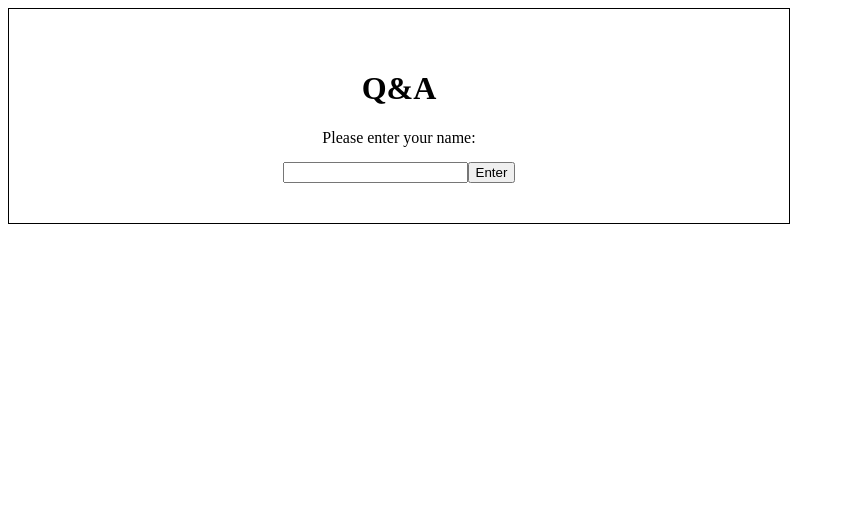
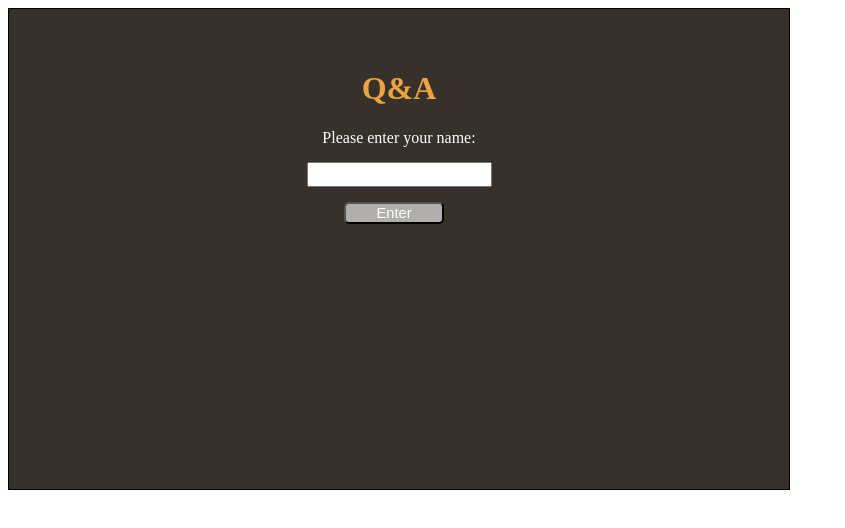
Before and after one commit to mancng/mean_qanda, an Angular app in the folder mainApp/: page / in a window 1280 px wide. Shown: the top 528 px of the page, without its empty margins (0-845 px from the left). Built offline with nearby package versions, Linux system fonts and the light colour scheme.

Commit message:
updated design

```diff
--- a/mainApp/src/app/all-questions/all-questions.component.css
+++ b/mainApp/src/app/all-questions/all-questions.component.css
@@ -2,21 +2,35 @@
     width: 700px;
     border: 1px solid black;
     padding: 40px;
+    background-color: #36322b;
+}
+
+h1{
+    color: #eca341
 }
 
 table, th, td {
-    border: 1px solid black;
+    border: 1px solid #eca341;
     border-collapse: collapse;
-    padding: 4px;
+    padding: 10px;
+    color: white;
 }
-
-/* #link{
-    text-decoration: underline;
-    cursor: pointer;
-    color: #550691;
-} */
 
 
 #search_txt{
     margin: 15px 0px;
 }
+
+span, a, p{
+    color: white;
+}
+
+p{
+    display: inline;
+    margin-left: 332px;
+}
+
+#search_txt{
+    width: 300px;
+    margin-left: 10px;
+}
--- a/mainApp/src/app/all-questions/all-questions.component.html
+++ b/mainApp/src/app/all-questions/all-questions.component.html
@@ -1,8 +1,8 @@
 <div id="wrapper">
   <h1>Hi {{currentUser.name}}!</h1>
-  <a [routerLink]="['/new_question']">Add a question</a> |
+  <a [routerLink]="['/new_question']">Add a question</a><span> | </span>
   <a href="javascript:void(0)" (click)="logoutThruService()">Logout</a><br>
-  <span>Search:</span>
+  <p>Search: </p>
   <input id="search_txt" type="text" name="search" (keyup)="search()" [(ngModel)]="searchedString">
   <table>
     <tr id="header">
--- a/mainApp/src/app/create-answer/create-answer.component.css
+++ b/mainApp/src/app/create-answer/create-answer.component.css
@@ -3,11 +3,34 @@
     border: 1px solid black;
     padding: 40px;
     margin-top: 30px;
+    background-color: #36322b;
+}
+
+h2{
+    color: #eca341;
+}
+
+span, a{
+    color: white;
+}
+
+button{
+    background: #b0afac;
+    width: 100px;
+    font-size: 11pt;
+    border-radius: 5px;
+    margin-right: 10px;
+    color: white;
+}
+
+#cancel_btn{
+    margin-left: 427px;
 }
 
 #yourAnswer{
     vertical-align: top;
     margin-right: 105px;
+    color: white;
 }
 
 #answerContent{
@@ -20,6 +43,7 @@
     vertical-align: top;
     line-height: 2.5em;
     margin-right: 20px;
+    color: white;
 }
 
 #answerDesc{
--- a/mainApp/src/app/create-answer/create-answer.component.html
+++ b/mainApp/src/app/create-answer/create-answer.component.html
@@ -1,15 +1,16 @@
 <div id="wrapper">
-    <a [routerLink]="['/all']">Home</a> |
-    <a [routerLink]="['/question',questionId]">Go Back to Question</a> |
+    <a [routerLink]="['/all']">Home</a> <span> | </span>
+    <a [routerLink]="['/question',questionId]">Go Back to Question</a> <span> | </span>
     <a href="javascript:void(0)" (click)="logoutThruService()">Logout</a><br>
-    <h1>{{questionContent}}</h1>
+    <h2>{{questionContent}}</h2>
     <form>
         <span id="yourAnswer">Your Answer:</span>
         <textarea name="answerContent" id="answerContent
         " cols="70" rows="8" [(ngModel)]="answerContent"></textarea><br>
         <p id="description">Supporting details for your answer (optional):</p>
         <textarea name="answerDesc" id="answerDesc" cols="70" rows="8" [(ngModel)]="answerDesc"></textarea><br>
-        <button [routerLink]="['/all']" >Cancel</button> <button (click)="createAnswer()">Submit</button>
+        <button id="cancel_btn" [routerLink]="['/all']" >Cancel</button>
+        <button (click)="createAnswer()">Submit</button>
     </form>
     <p id="ptag" *ngFor="let error of errorMessages">
         {{error}}
--- a/mainApp/src/app/create-question/create-question.component.css
+++ b/mainApp/src/app/create-question/create-question.component.css
@@ -3,6 +3,28 @@
     border: 1px solid black;
     padding: 40px;
     margin-top: 30px;
+    background-color: #36322b;
+}
+
+h1{
+    color: #eca341;
+}
+
+span, a{
+    color: white;
+}
+
+button{
+    background: #b0afac;
+    width: 100px;
+    font-size: 11pt;
+    border-radius: 5px;
+    margin-right: 10px;
+    color: white;
+}
+
+#cancel_btn{
+    margin-left: 444px;
 }
 
 #question{
--- a/mainApp/src/app/create-question/create-question.component.html
+++ b/mainApp/src/app/create-question/create-question.component.html
@@ -1,14 +1,15 @@
 <div id="wrapper">
-  <a [routerLink]="['/all']">Home</a> |
+  <a [routerLink]="['/all']">Home</a> <span>|</span>
   <a href="javascript:void(0)" (click)="logoutThruService()">Logout</a><br>
   <h1>New Question</h1>
   <form>
       <span id="question">Question:</span>
       <textarea name="questionContent" id="questionContent
-      " cols="70" rows="8" [(ngModel)]="newQuestion.questionContent"></textarea><br>
+      " cols="78" rows="8" [(ngModel)]="newQuestion.questionContent"></textarea><br>
       <span id="description">Description (optional):</span>
-      <textarea name="questionDesc" id="questionDesc" cols="70" rows="8" [(ngModel)]="newQuestion.questionDesc"></textarea><br>
-      <button [routerLink]="['/all']" >Cancel</button> <button (click)="createQuestion()">Submit</button>
+      <textarea name="questionDesc" id="questionDesc" cols="78" rows="8" [(ngModel)]="newQuestion.questionDesc"></textarea><br>
+      <button id="cancel_btn" [routerLink]="['/all']" >Cancel</button>
+      <button (click)="createQuestion()">Submit</button>
   </form>
   <p id="ptag" *ngFor="let error of errorMessages">
     {{error}}
--- a/mainApp/src/app/user/user.component.css
+++ b/mainApp/src/app/user/user.component.css
@@ -1,13 +1,38 @@
 #wrapper{
     width: 700px;
+    height: 400px;
     border: 1px solid black;
     padding: 40px;
+    background-color: #36322b;
+}
+
+h1{
+    color: #eca341
+}
+
+span{
+    color: white;
 }
 
 #text_field{
     margin-top: 15px;
+    margin-bottom: 15px;
+    height: 19px;
 }
 
 #ptag{
     color: red;
 }
+
+form[submit]{
+    color: white;
+}
+
+#submit{
+    background: #b0afac;
+    width: 100px;
+    font-size: 11pt;
+    border-radius: 5px;
+    margin-right: 10px;
+    color: white;
+}
--- a/mainApp/src/app/user/user.component.html
+++ b/mainApp/src/app/user/user.component.html
@@ -2,8 +2,8 @@
   <h1>Q&A</h1>
   <span>Please enter your name:</span>
   <form (submit)="logInUser()">
-    <input id="text_field" type="text" name="name" [(ngModel)]="newUser.name">
-    <input type="submit" value="Enter">
+    <input id="text_field" type="text" name="name" [(ngModel)]="newUser.name"><br>
+    <input id="submit" type="submit" value="Enter">
   </form>
   <p id="ptag" *ngFor="let error of errorMessages">
     {{error}}
```
Also changed, not shown: 3 other files (tests, documents, lock files or other folders).
